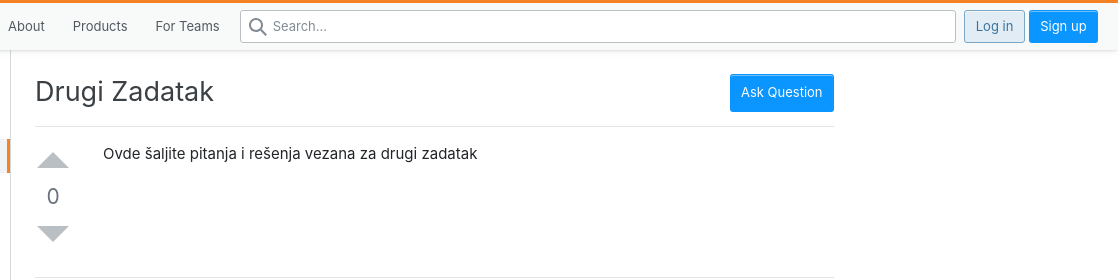
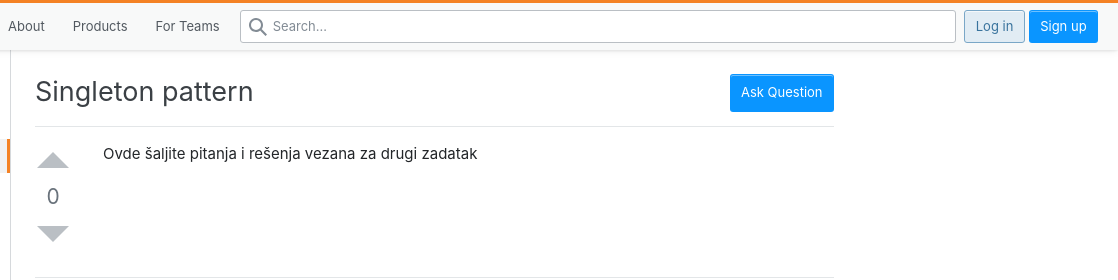
Before and after one commit to resenja/drugi-zadatak, a plain HTML site: page index.html in a window 1280 px wide. Shown: the top 280 px of the page, 162-1280 px from the left. Drawn offline with Linux system fonts and the light colour scheme; a script that the page names is missing.

Commit message:
Update index.html

```diff
--- a/index.html
+++ b/index.html
@@ -169,7 +169,7 @@
 														<div class="inner-content clearfix">
 															<div id="question-header" class="d-flex sm:fd-column">
 																<h1  class="fs-headline1 ow-break-word mb8 flex--item fl1">
-																	<a href="https://resenja.github.io/drugi-zadatak" class="question-hyperlink">Drugi Zadatak</a>
+																	<a href="https://resenja.github.io/drugi-zadatak" class="question-hyperlink">Singleton pattern</a>
 																</h1>
 																<div class="ml12 aside-cta flex--item print:d-none sm:ml0 sm:mb12 sm:order-first sm:as-end">
 																	<a href="#wmd-input" class="ws-nowrap s-btn s-btn__primary">
```
